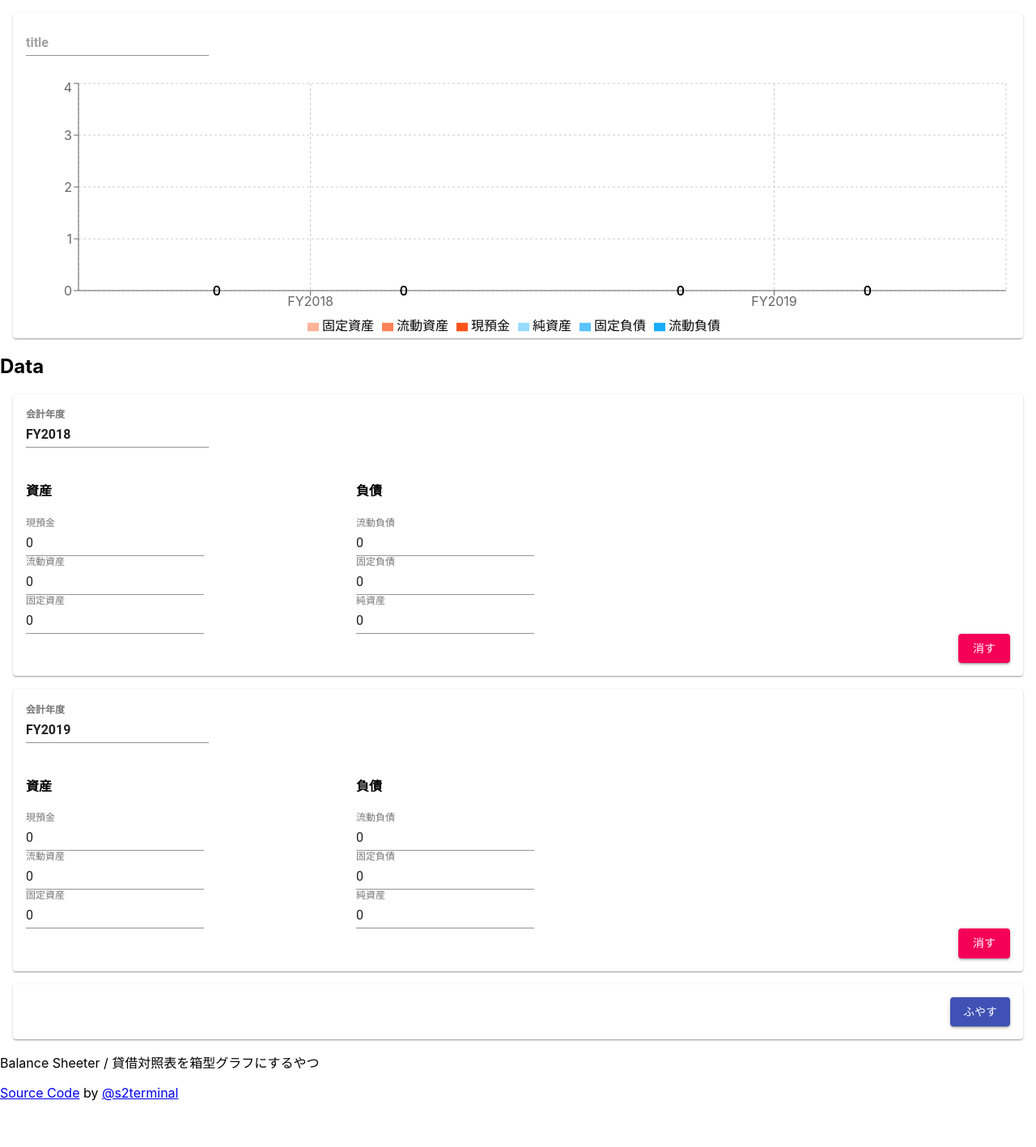
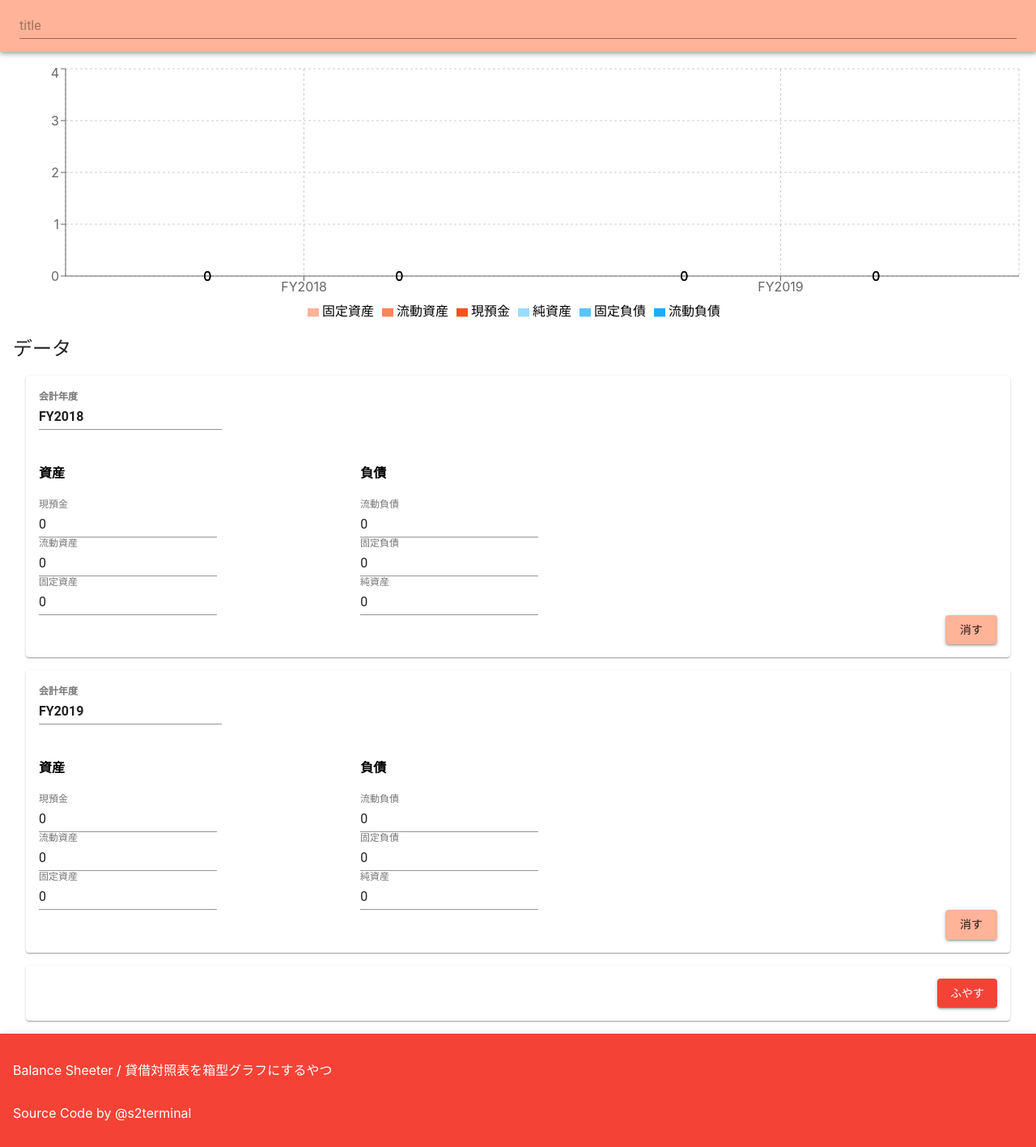
Before and after one commit to s2terminal/balance-sheeter, a React (Create React App) app: page / in a window 1280 px wide. Shown: the whole page at 81% size. Before the commit the page ends 1376 px from the top, so only its background shows below. Built offline with nearby package versions, Linux system fonts and the light colour scheme.

Commit message:
design fix

```diff
--- a/public/index.html
+++ b/public/index.html
@@ -24,13 +24,6 @@
   <body>
     <noscript>You need to enable JavaScript to run this app.</noscript>
     <div id="root"></div>
-    <p>
-      Balance Sheeter / 貸借対照表を箱型グラフにするやつ
-    </p>
-    <p>
-      <a href="https://github.com/s2terminal/balance-sheeter" target="blank">Source Code</a>
-      by <a href="https://s2terminal.com" target="blank">@s2terminal</a>
-    </p>
     <!--
       This HTML file is a template.
       If you open it directly in the browser, you will see an empty page.
--- a/src/App.tsx
+++ b/src/App.tsx
@@ -1,11 +1,21 @@
 import React from 'react';
 import BalanceSheetForm from './components/form';
+import { MuiThemeProvider, createMuiTheme } from '@material-ui/core/styles';
+import { red, pink } from '@material-ui/core/colors';
+
+const theme = createMuiTheme({
+  palette: {
+    primary: red,
+    secondary: { main: 'rgb(255, 179, 153)' },
+  }
+});
+
 
 const App: React.FC = () => {
   return (
-    <div className="App">
+    <MuiThemeProvider theme={theme}>
       <BalanceSheetForm />
-    </div>
+    </MuiThemeProvider>
   );
 }
 
--- a/src/components/config.ts
+++ b/src/components/config.ts
@@ -9,6 +9,7 @@ export const liabilityItems = [
   { name: 'equity', label: '純資産' }
 ];
 export const _ = {
+  data: 'データ',
   add: 'ふやす',
   remove: '消す',
   asset: '資産',
--- a/src/components/form.tsx
+++ b/src/components/form.tsx
@@ -1,5 +1,5 @@
 import React from 'react';
-import { TextField, Grid, Card, Button } from '@material-ui/core';
+import { TextField, Grid, Card, Button,AppBar,Toolbar, Link, Typography } from '@material-ui/core';
 import { assetItems, liabilityItems, _ } from './config';
 import Graph from './graph';
 
@@ -116,7 +116,9 @@ class BalanceSheetForm extends React.Component<Props, State> {
 
   generateTextField = (elem: IBSItem) => {
     const val = this.state.bs[elem.dateIndex][elem.name] ? this.state.bs[elem.dateIndex][elem.name] : 0;
-    return <TextField
+    return (
+      <div>
+        <TextField
           id={`bs-${elem.dateIndex}-${elem.name}`}
           key={`bs-${elem.dateIndex}-${elem.name}`}
           label={`${elem.label}`}
@@ -126,6 +128,8 @@ class BalanceSheetForm extends React.Component<Props, State> {
           error={val < 0}
           helperText={val < 0 && _.excessDebtError}
         />
+      </div>
+    )
   }
 
   render() {
@@ -156,19 +160,24 @@ class BalanceSheetForm extends React.Component<Props, State> {
 
     return (
       <>
-        <Card style={{margin: "1rem", padding: "0 1rem"}}>
-          <h1>
+        <AppBar position="static" color="secondary">
+          <Toolbar>
             <TextField
               placeholder="title"
               value={this.state.title}
               onChange={(e) => { this.setState({title: e.target.value}); }}
               onBlur={this.handleBlur}
+              fullWidth
             />
-          </h1>
+          </Toolbar>
+        </AppBar>
+        <div style={{margin: '1rem'}}>
           <Graph data={this.state} />
-        </Card>
-        <form>
-          <h2>Data</h2>
+        </div>
+        <form style={{margin: '1rem'}}>
+          <Typography variant="h5" component="h2">
+            {_.data}
+          </Typography>
           {fields}
           <Card style={{margin: "1rem", padding: "1rem"}}>
             <Button variant="contained" color="primary" onClick={this.handleClickAdd} style={{float: "right"}}>
@@ -176,6 +185,14 @@ class BalanceSheetForm extends React.Component<Props, State> {
             </Button>
           </Card>
         </form>
+        <AppBar position="static" color="primary" style={{padding: "1rem"}}>
+          <p>
+            Balance Sheeter / 貸借対照表を箱型グラフにするやつ
+          </p>
+          <p>
+            <Link href={"https://github.com/s2terminal/balance-sheeter"} target={"blank"} color="inherit">Source Code</Link> by <Link href={"https://s2terminal.com"} target={"blank"} color="inherit">@s2terminal</Link>
+          </p>
+        </AppBar>
       </>
     );
   }
```
Lines whose indentation alone changed are shown as unchanged.
